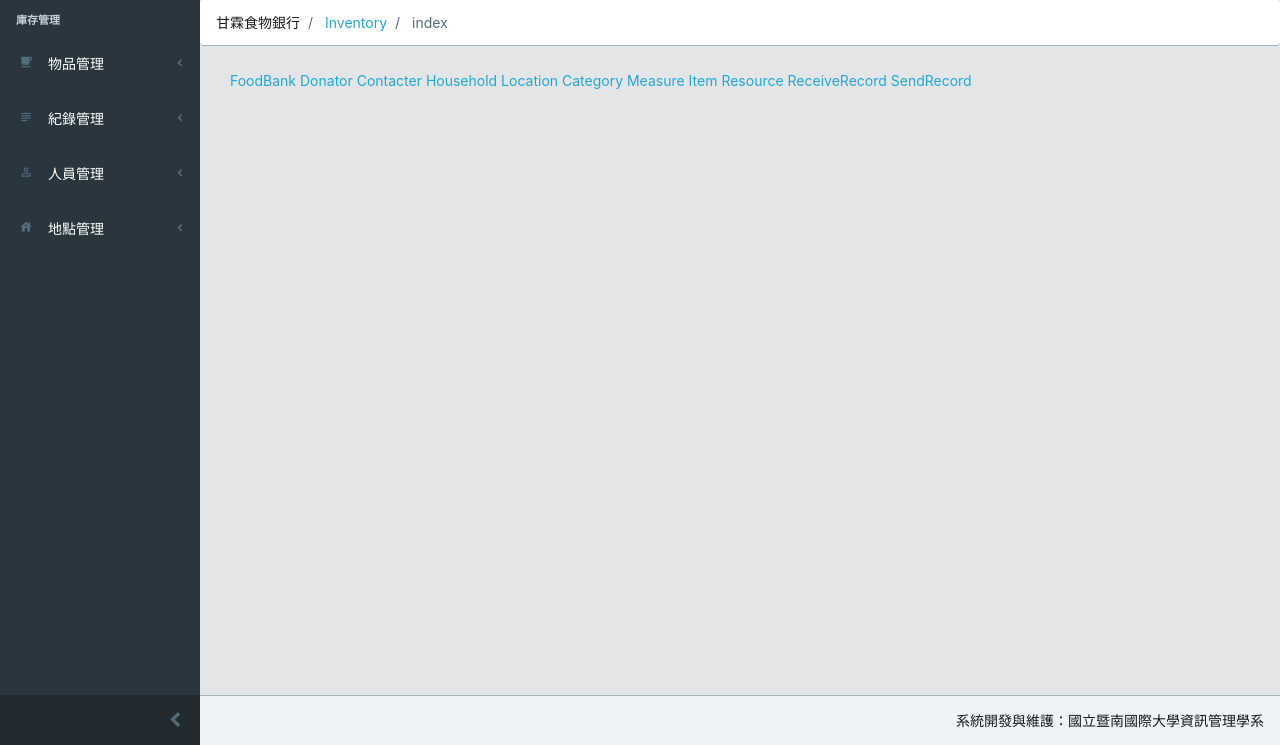
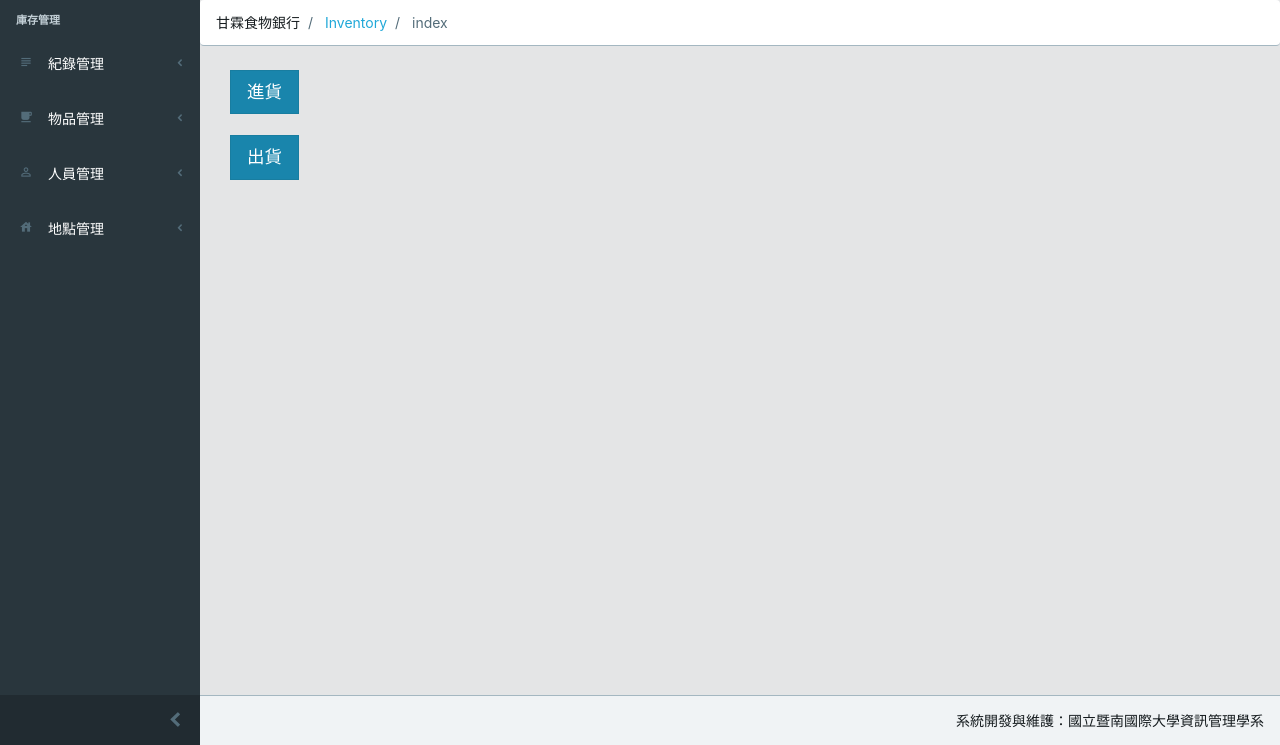
Before and after one commit to bryanhsu00/foodbank, a Django app: page /inventory/ in a window 1280 px wide. Shown: the part 55-800 px from the top of the page. Run offline with Django 3.2, Linux system fonts and the light colour scheme; a user stored in the database is signed in; some libraries are stand-ins or nearby versions.

Commit message:
顯示列表由新到舊

```diff
--- a/inventory/utils.py
+++ b/inventory/utils.py
@@ -72,6 +72,28 @@ def get_side_nav():
                 #     ]
                 # },
                 {
+                    "name" : "紀錄管理",
+                    "icon" : "subject", #gogole icon
+                    "isDropdown" : True, #false顯示item第一個
+                    "item" : [
+                        {
+                            "title" : "進貨紀錄",
+                            "link" : settings.INVENTORY_ROOT+"read/ReceiveRecord",
+                            "icon" : "subject",
+                        },
+                        {
+                            "title" : "出貨紀錄",
+                            "link" : settings.INVENTORY_ROOT+"read/SendRecord",
+                            "icon" : "subject",
+                        },
+                        # {
+                        #     "title" : "報廢紀錄",
+                        #     "link" : settings.INVENTORY_ROOT+"read/ExpirationRecord",
+                        #     "icon" : "subject",
+                        # }
+                    ]
+                },
+                {
                     "name" : "物品管理",
                     "icon" : "free_breakfast", #gogole icon
                     "isDropdown" : True, #false顯示item第一個
@@ -96,28 +118,6 @@ def get_side_nav():
                             "link" : settings.INVENTORY_ROOT+"read/Measure",
                             "icon" : "format_list_bulleted",
                         }
-                    ]
-                },
-                {
-                    "name" : "紀錄管理",
-                    "icon" : "subject", #gogole icon
-                    "isDropdown" : True, #false顯示item第一個
-                    "item" : [
-                        {
-                            "title" : "進貨紀錄",
-                            "link" : settings.INVENTORY_ROOT+"read/ReceiveRecord",
-                            "icon" : "subject",
-                        },
-                        {
-                            "title" : "出貨紀錄",
-                            "link" : settings.INVENTORY_ROOT+"read/SendRecord",
-                            "icon" : "subject",
-                        },
-                        # {
-                        #     "title" : "報廢紀錄",
-                        #     "link" : settings.INVENTORY_ROOT+"read/ExpirationRecord",
-                        #     "icon" : "subject",
-                        # }
                     ]
                 },
                 {
--- a/inventory/views.py
+++ b/inventory/views.py
@@ -119,11 +119,11 @@ def create_send_record(request):
                             .filter(item=idata['item'], location=pdata['location'])\
                             .order_by(F('expiration_date').asc(nulls_last=True))
                         if r.count() == 0:
-                            formset[i].errors['item'] = ['無此物品！']
+                            formset[i].errors['item'] = ['無此物品']
                             raise MyException("No this kind of resources!")
                         for obj in r: # 扣掉庫存
                             if obj == r.reverse()[0] and q > obj.quantity:
-                                formset[i].errors['quantity'] = ['數量不足！']
+                                formset[i].errors['quantity'] = ['數量不足']
                                 raise MyException("Not enough resources!")
                             elif obj.quantity > q:
                                 obj.quantity = obj.quantity - q
@@ -150,12 +150,12 @@ def read(request, st):
     object_list = []
     m = None
     if getattr(model, "foodbank", False):
-        m = model.objects.filter(foodbank_id = request.user.foodbank_id)
+        m = model.objects.filter(foodbank_id = request.user.foodbank_id).order_by(F('id').desc())
     elif getattr(model, "location", False):
         l = Location.objects.filter(foodbank_id = request.user.foodbank_id)
-        m = model.objects.filter(location__name__in=[i.name for i in l])
+        m = model.objects.filter(location__name__in=[i.name for i in l]).order_by(F('id').desc())
     else:
-        m = model.objects.all()
+        m = model.objects.all().order_by(F('id').desc())
     for i in m:
         object_list.append(convert(i.__dict__, model, model.view_fields()))
     context = {'object_list' : object_list,
--- a/templates/inventory/index.html
+++ b/templates/inventory/index.html
@@ -9,11 +9,9 @@
 
 {% block main %}
 
-{% for i in model_list %}
-
-    <a href="/inventory/read/{{ i }}">{{ i }}</a>
-
-{% endfor %}
+<a href="/inventory/read/ReceiveRecord" class="btn btn-primary btn-lg active" role="button" aria-pressed="true">進貨</a><br>
+<br>
+<a href="/inventory/read/SendRecord" class="btn btn-primary btn-lg active" role="button" aria-pressed="true">出貨</a><br>
 
 {% endblock %}
 
--- a/user/views.py
+++ b/user/views.py
@@ -43,13 +43,14 @@ from django.urls import reverse_lazy
 from django.views import generic
 from django.contrib.auth import get_user_model
 from django.contrib.auth.forms import UserCreationForm
+from django.contrib.auth.mixins import LoginRequiredMixin
 
 class MyUserCreationForm(UserCreationForm):
     class Meta:
         model = get_user_model()
         fields = ("username", "phone_number", "foodbank")
 
-class SignUp(generic.CreateView):
+class SignUp(LoginRequiredMixin, generic.CreateView):
     model = get_user_model()
     form_class = MyUserCreationForm
     success_url = reverse_lazy('login')
```
Also changed, not shown: db.sqlite3.
